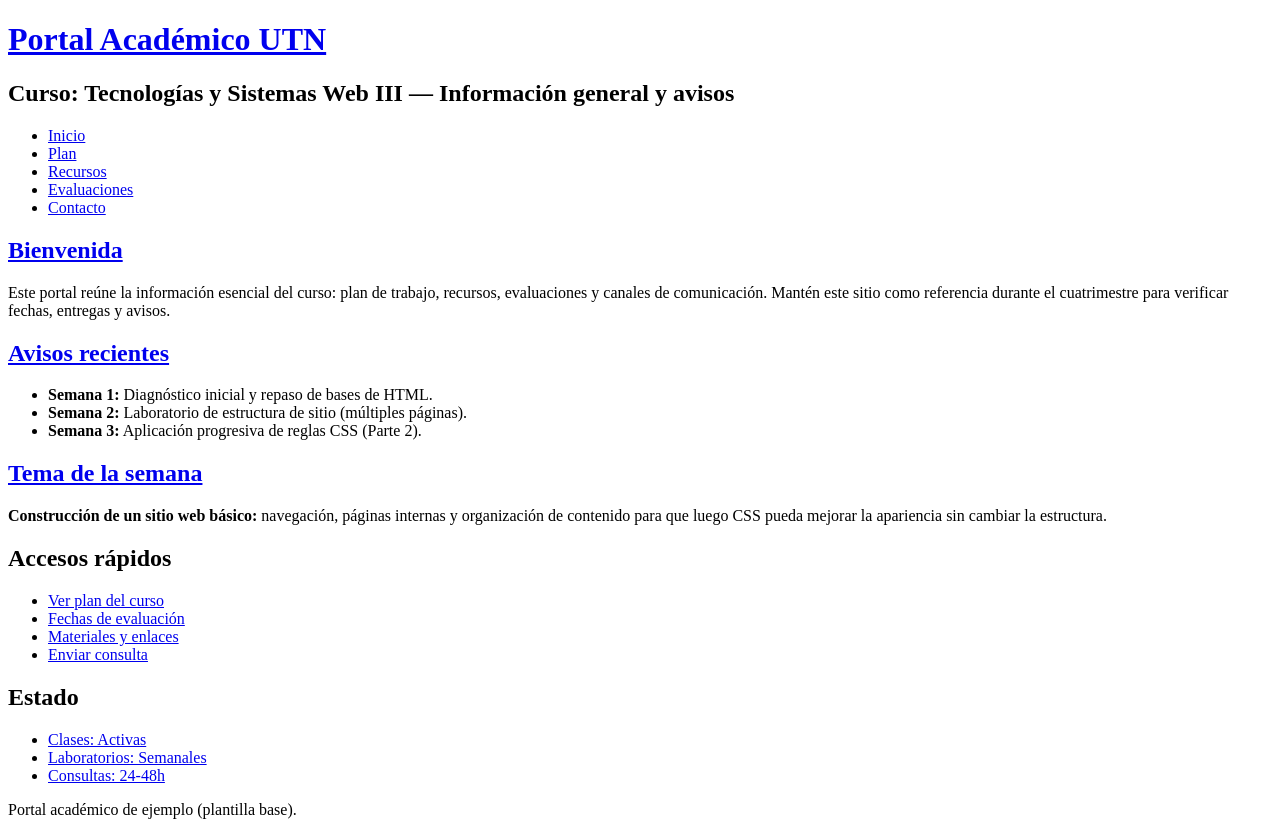
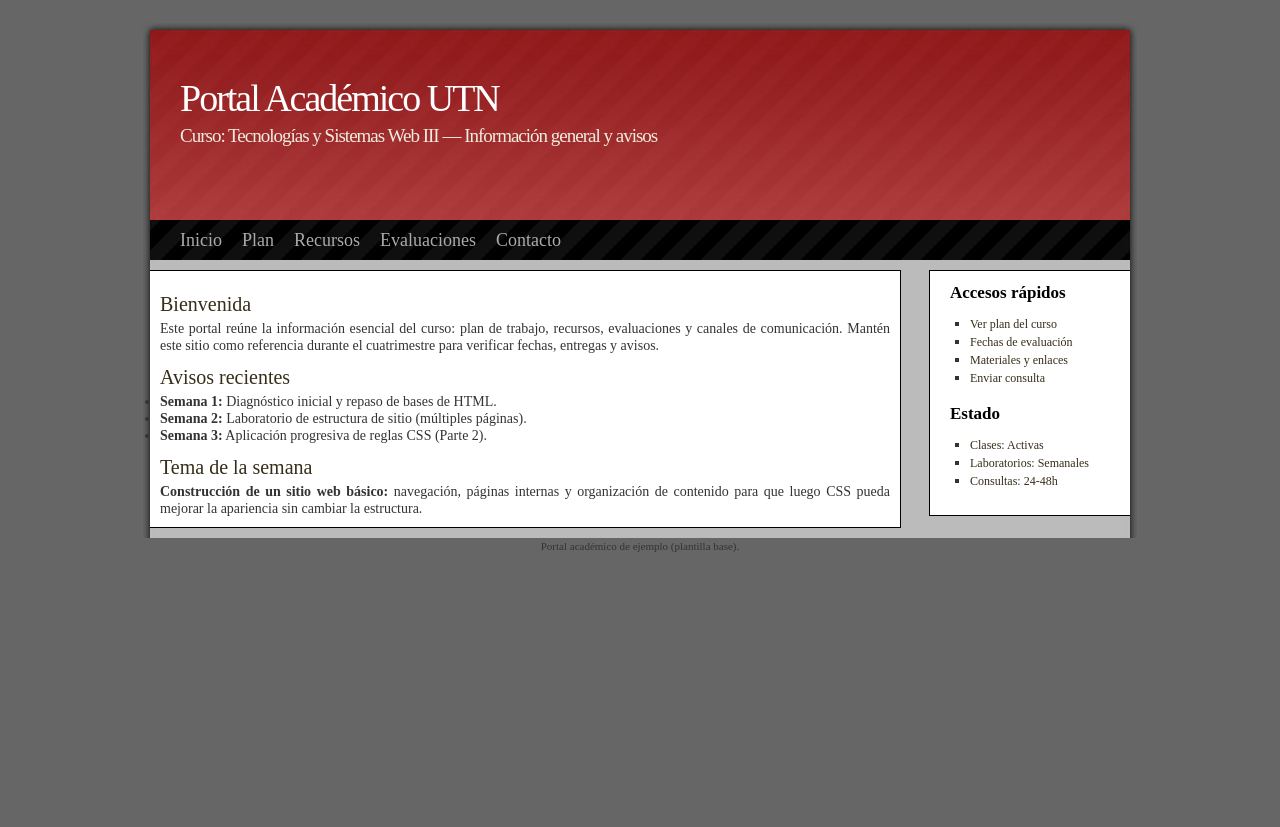
Before and after one commit to Joches29/Lab_Web_2, a plain HTML site: page index.html in a window 1280 px wide. After the commit the page ends 800 px from the top, so only its background shows below. Drawn offline with Linux system fonts and the light colour scheme.

Commit message:
Cambio Index y Styles
Se le añade una clase a los aside para diferenciar entre izquierda y derecha en el css. Se termina el styles de css y queda igual al del lab.

```diff
--- a/index.html
+++ b/index.html
@@ -29,7 +29,7 @@
         <!--Se cambia de div a section-->
         <section id="content">
             <!--Se cambia de div a aside-->
-            <aside>
+            <aside class="aside_izquierdo">
 
                 <h2><a href="#">Bienvenida</a></h2>
                 <p>
@@ -54,7 +54,7 @@
 
             </aside>
             <!--Se cambia de div a aside-->
-            <aside>
+            <aside class="aside_derecho">
 
                 <h2>Accesos rápidos</h2>
                 <ul>
--- a/style.css
+++ b/style.css
@@ -0,0 +1,156 @@
+* {
+    margin: 0;
+    padding: 0;
+}
+
+body {
+    background: #666666;
+    font-family: Verdana, Arial, Helvetica, sans - serif;
+    font-size: 14px;
+    line-height: 17px;
+    color: #333;
+}
+
+a {
+    text-decoration: none;
+    color: #362e19;
+}
+
+a:hover {
+    text-decoration: underline;
+    color: #4a3c19;
+}
+
+main {
+    margin: 20px auto;
+    width: 1000px;
+}
+
+header {
+    background: #666666 url(images/header.jpg) no-repeat;
+    height: 200px;
+}
+
+header h1 {
+    font-size: 38px;
+    letter-spacing: -1px;
+    padding: 70px 0 0 40px;
+    color: #fff;
+}
+
+h1 a {
+    color: #fff;
+    text-decoration: none;
+    font-weight: 100;
+    letter-spacing: -2px;
+}
+
+h1:hover {
+    color: #000;
+}
+
+header h2 {
+    font-size: 19px;
+    color: #EFECE0;
+    padding: 20px 0 0 40px;
+    letter-spacing: -1px;
+    font-weight: 100;
+}
+
+nav {
+    height: 40px;
+    line-height: 40px;
+    background: #666666 url(images/menu.jpg) no-repeat
+}
+
+nav ul {
+    list-style-type: none;
+    padding-left: 40px
+}
+
+nav ul li {
+    display: block;
+    float: left;
+}
+
+nav a {
+    padding: 0 20px 0 0;
+    text-decoration: none;
+    font-weight: 100;
+    font-size: 18px;
+    color: #aaa;
+}
+
+nav a:hover {
+    color: #fff;
+    text-decoration: none;
+}
+
+#content {
+    background: #666666 url(images/content.jpg) repeat-y;
+    padding: 10px;
+}
+
+.aside_izquierdo {
+    float: left;
+    width: 730px;
+    text-align: justify;
+    padding: 10px;
+    font-size: 14px;
+    background: #fff;
+    border-right: 1px solid #000;
+    border-top: 1px solid #000;
+    border-bottom: 1px solid #000
+}
+
+.aside_izquierdo h2 {
+    font-size: 20px;
+    font-weight: 100;
+    padding: 15px 0 7px 0;
+}
+
+.aside_izquierdo h2 a {
+    text-decoration: none;
+}
+
+.aside_izquierdo h2 a:hover {
+    text-decoration: underline;
+}
+
+.aside_derecho {
+    float: right;
+    width: 180px;
+    background: #fff;
+    padding: 10px;
+    border-left: 1px solid #000;
+    border-top: 1px solid #000;
+    border-bottom: 1px solid #000;
+}
+
+.aside_derecho h2 {
+    height: 24px;
+    line-height: 24px;
+    color: #000;
+    font-size: 17px;
+    padding-left: 10px;
+}
+
+.aside_derecho ul {
+    padding: 10px 0 15px 30px;
+    list-style-type: square;
+}
+
+.aside_derecho ul a {
+    font-weight: 100;
+    font-size: 12px;
+}
+
+footer {
+    text-align: center;
+    font-size: 11px;
+}
+
+.bottom {
+    background: #d4ccae url(images/bottom.jpg) no-repeat;
+    padding: 10px 0;
+}
```
